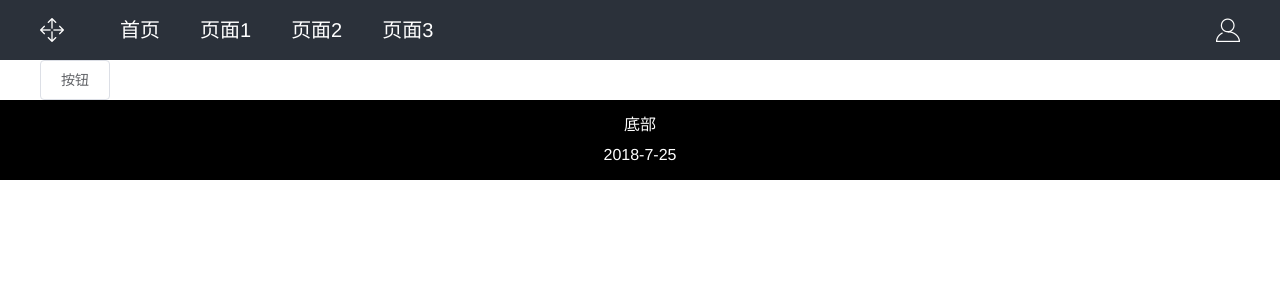
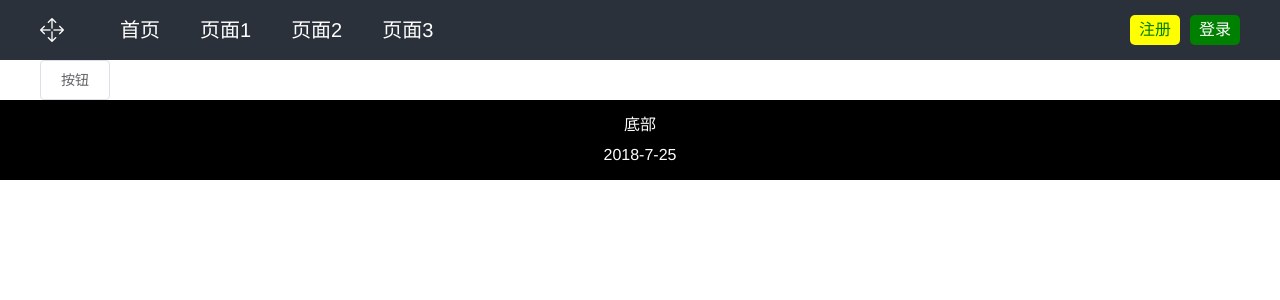
Before and after one commit to zgyandy/element, a Vue app: page /home in a window 1280 px wide. Shown: the top 300 px of the page. Built offline with nearby package versions, Linux system fonts and the light colour scheme; the HTML template or start-up script is replaced by a standard one.

Commit message:
添加register和login组件

```diff
--- a/package.json
+++ b/package.json
@@ -12,6 +12,7 @@
   },
   "dependencies": {
     "axios": "^0.18.0",
+    "echarts": "^4.1.0",
     "element-ui": "^2.4.4",
     "vue": "^2.5.2",
     "vue-router": "^3.0.1",
--- a/src/App.vue
+++ b/src/App.vue
@@ -1,8 +1,8 @@
 <template>
   <div id="app">
-    <navbar></navbar>
+    <navbar v-if="$store.state.blNav"></navbar>
     <router-view/>
-    <footbar></footbar>
+    <footbar v-if="$store.state.blFoo"></footbar>
   </div>
 </template>
 
@@ -11,6 +11,17 @@ import navbar from '@/components/common/navbar.vue'
 import footbar from '@/components/common/footbar.vue'
 export default {
   name: 'App',
+  beforeCreate () {
+    // 判断是否登录
+    if (Number(localStorage.getItem('login')) === 1) {
+      this.$store.commit('loginIn')
+    } else {
+      this.$store.commit('loginOut')
+    }
+  },
+  mounted () {
+    console.log(this.$route.path)
+  },
   components: {
     navbar, footbar
   }
--- a/src/assets/css/common.css
+++ b/src/assets/css/common.css
@@ -2,6 +2,7 @@
 html,body,ul,li,ol,dl,dd,dt,table,tbody,thead,tr,td,p,h1,h2,h3,h4,h5,h6,form,img,button,select,option,textarea {
   margin: 0;
   padding: 0;
+  user-select: none;
 }
 button {
   border: none;
@@ -40,6 +41,9 @@ input, textarea {
   outline: none;
   border: none;
 }
+em {
+  font-style: normal;
+}
 /* iconfont */
 .iconfont {
   font-size: 24px;
--- a/src/components/common/navbar.vue
+++ b/src/components/common/navbar.vue
@@ -18,9 +18,19 @@
           <router-link to="/">页面3</router-link>
         </li>
       </ul>
-      <p class="userIcon">
-          <router-link to="/user" class="iconfont icon-account" tag="span"></router-link>
-      </p>
+      <ul class="userIcon">
+        <li v-if="$store.state.isLogin === 1">
+          <router-link to="/user">
+            <img class="uerPhone" src="../../assets/logo.png" alt="">
+          </router-link>
+        </li>
+        <li v-if="$store.state.isLogin === 0" class="register">
+          <router-link to="/register" tag="span">注册</router-link>
+        </li>
+        <li v-if="$store.state.isLogin === 0" class="login">
+          <router-link to="/login" tag="span">登录</router-link>
+        </li>
+      </ul>
     </div>
   </div>
 </template>
@@ -61,6 +71,37 @@ export default {
           padding: 0 20px;
         }
       }
+      .userIcon {
+        height: 40px;
+        display: flex;
+        display: -webkit-flex;
+        align-items: center;
+        li {
+          height: 30px;
+          line-height: 30px;
+          text-align: center;
+          border-radius: 5px;
+          cursor: pointer;
+        }
+        .uerPhone {
+          height: 30px;
+          width: 30px;
+          border-radius: 50%;
+          background: #fff;
+          vertical-align: bottom;
+        }
+        .register {
+          width: 50px;
+          margin-right: 10px;
+          background: yellow;
+          color: green;
+        }
+        .login {
+          width: 50px;
+          background: green;
+          // color: yellow;
+        }
+      }
     }
   }
 </style>
--- a/src/main.js
+++ b/src/main.js
@@ -14,8 +14,8 @@ require('./assets/css/common.css')
 
 Vue.config.productionTip = false
 router.beforeEach((to, from, next) => {
-  if (to.mate) {
-    document.title = to.mate.title
+  if (to.meta) {
+    document.title = to.meta.title
   }
   next()
 })
--- a/src/router/index.js
+++ b/src/router/index.js
@@ -7,8 +7,11 @@ export default new Router({
   mode: 'history',
   routes: [
     {
-      path: '',
-      redirect: '/home'
+      path: '/',
+      redirect: '/home',
+      meta: {
+        title: '首页'
+      }
     },
     {
       path: '/home',
@@ -28,7 +31,10 @@ export default new Router({
     },
     {
       path: '*',
-      redirect: 'home'
+      redirect: '/home',
+      meta: {
+        title: '首页'
+      }
     }
   ]
 })
--- a/src/store/mutations.js
+++ b/src/store/mutations.js
@@ -6,6 +6,18 @@ export default {
   rad: (state, data) => {
     state.num--
   },
+  loginIn: (state, data) => {
+    state.isLogin = 1
+  },
+  loginOut: (state, data) => {
+    state.isLogin = 0
+  },
+  blNav: (state, data) => {
+    state.blNav = data
+  },
+  blFoo: (state, data) => {
+    state.blFoo = data
+  },
   [types.AddTest]: (state) => {
     state.test++
   },
--- a/src/store/states.js
+++ b/src/store/states.js
@@ -1,4 +1,7 @@
 export default {
   num: 12,
-  test: 1
+  test: 1,
+  isLogin: 0, // 是否登录
+  blNav: true, // 顶部导航
+  blFoo: true
 }
```
Also changed, not shown: src/components/common/login.vue (added, +15 -0 lines), src/components/common/register.vue (added, +15 -0 lines), 2 other files (tests, documents, lock files or other folders).
